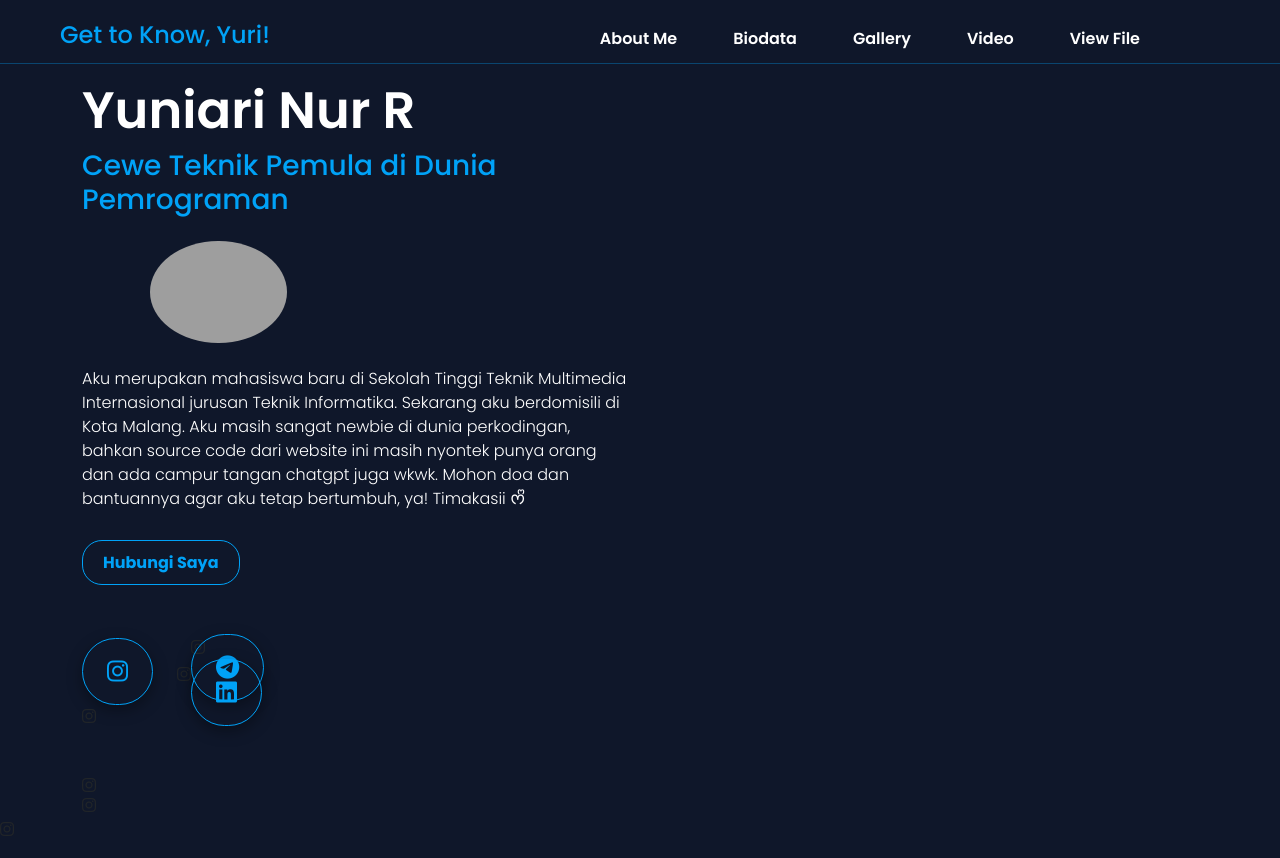
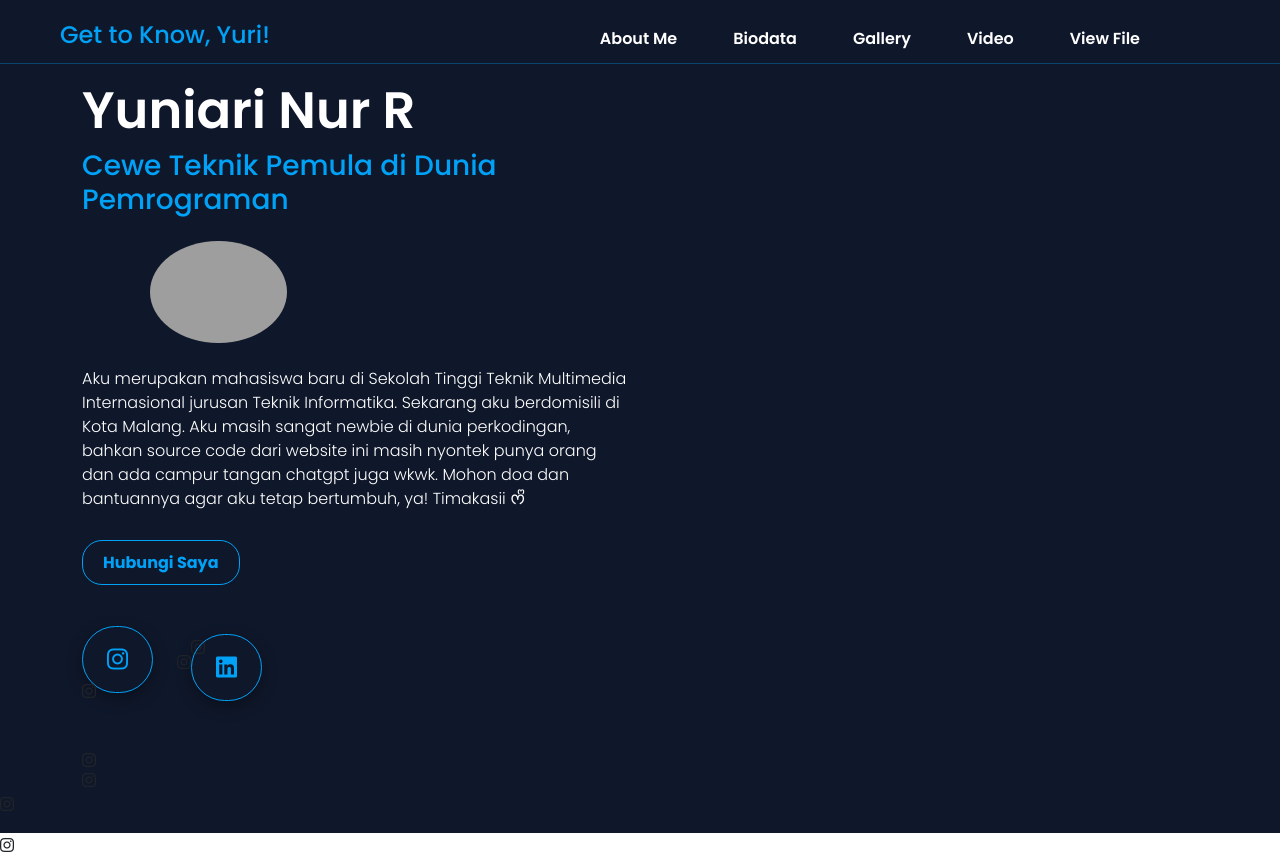
Before and after one commit to yuniarii/portofolioku, a plain HTML site: page index.html in a window 1280 px wide. Drawn offline with nearby package versions, Linux system fonts and the light colour scheme; grey boxes are pictures that could not be loaded.

Commit message:
Update index.html

```diff
--- a/index.html
+++ b/index.html
@@ -97,12 +97,6 @@
           </div>
         <div class="tombol-sosmed">
           <a
-          href="https://t.me/yuniarinr"
-          ><i class="fa-brands fa-telegram"></i
-          ></a>
-        </div>
-        <div class="tombol-sosmed">
-          <a
           href="https://www.linkedin.com/in/yuniari-n-459705258?utm_source=share&utm_campaign=share_via&utm_content=profile&utm_medium=android_app"
           ><i class="fa-brands fa-linkedin"></i>
         </div>
```
